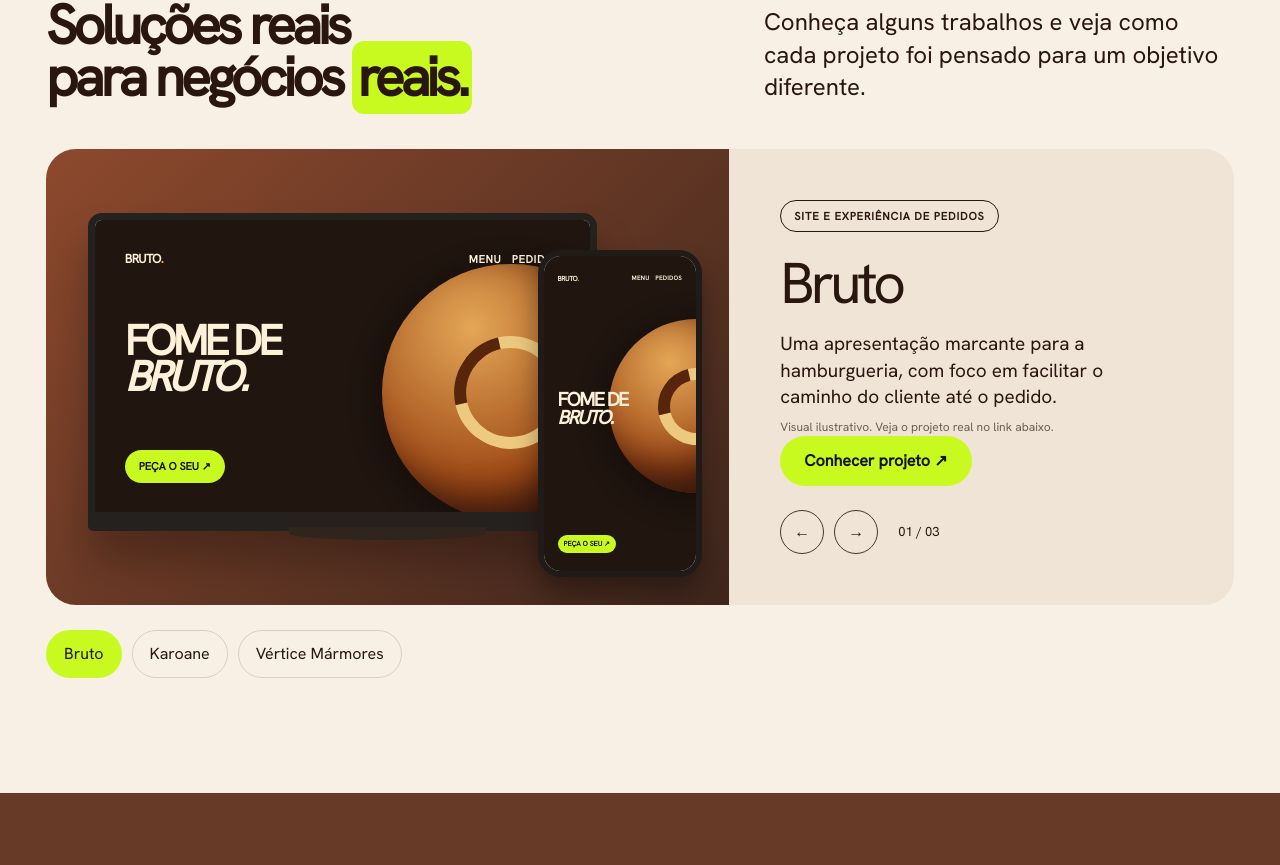
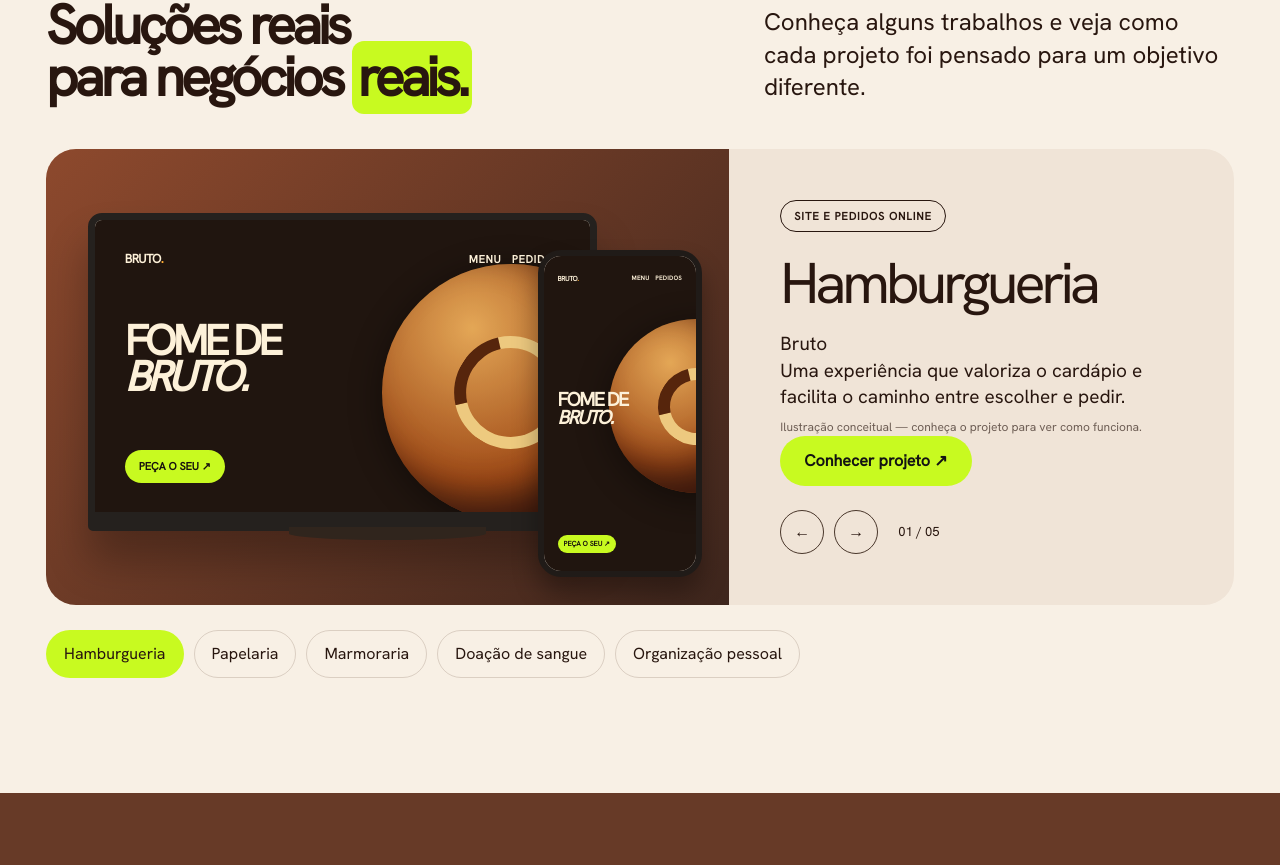
Before and after one commit to palomagl/unica, a React (Vite) app: page / in a window 1280 px wide. Shown: the part 2375-3240 px from the top of the page. Built offline with nearby package versions, Linux system fonts and the light colour scheme.

Commit message:
feat: expand portfolio to five sectors and refine mobile menu and project navigation

```diff
--- a/src/App.tsx
+++ b/src/App.tsx
@@ -31,28 +31,34 @@ const palettes = [
 
 const projects = [
   {
-    name: 'Bruto',
-    kind: 'Site e experiência de pedidos',
-    outcome: 'Uma apresentação marcante para a hamburgueria, com foco em facilitar o caminho do cliente até o pedido.',
-    visual: 'bruto',
-    url: 'https://borapedir-delivery.vercel.app/bruto',
+    name: 'Hamburgueria', brand: 'Bruto', kind: 'Site e pedidos online',
+    outcome: 'Uma experiência que valoriza o cardápio e facilita o caminho entre escolher e pedir.',
+    visual: 'bruto', url: 'https://borapedir-delivery.vercel.app/bruto',
     bg: 'linear-gradient(135deg,#8d492d,#3e261d)',
   },
   {
-    name: 'Karoane',
-    kind: 'Loja virtual',
-    outcome: 'Um espaço para apresentar produtos e criar uma experiência de compra mais prática e organizada.',
-    visual: 'karoane',
-    url: 'https://karoane.vercel.app/',
+    name: 'Papelaria', brand: 'Karoane', kind: 'Loja virtual',
+    outcome: 'Produtos organizados numa loja fácil de explorar, escolher e comprar.',
+    visual: 'karoane', url: 'https://karoane.vercel.app/',
     bg: 'linear-gradient(135deg,#eab3bc,#8a4b69)',
   },
   {
-    name: 'Vértice Mármores',
-    kind: 'Sistema e experiência digital',
-    outcome: 'Uma solução pensada para valorizar o trabalho da marmoraria e organizar etapas do atendimento.',
-    visual: 'vertice',
-    url: 'https://vertice-marmores.vercel.app/',
+    name: 'Marmoraria', brand: 'Vértice Mármores', kind: 'Sistema e experiência digital',
+    outcome: 'Uma solução para apresentar o trabalho da marmoraria e apoiar etapas do atendimento e orçamento.',
+    visual: 'vertice', url: 'https://vertice-marmores.vercel.app/',
     bg: 'linear-gradient(135deg,#8c8579,#403b35)',
+  },
+  {
+    name: 'Doação de sangue', brand: 'DOE+ RS', kind: 'Aplicação de impacto social',
+    outcome: 'Uma experiência digital para apoiar e incentivar a doação de sangue no Rio Grande do Sul.',
+    visual: 'doe', url: 'https://doe-mais-rs.vercel.app/',
+    bg: 'linear-gradient(135deg,#e65c5c,#71252d)',
+  },
+  {
+    name: 'Organização pessoal', brand: 'Minha Rotina', kind: 'Aplicativo de rotina',
+    outcome: 'Organização prática de atividades e hábitos no dia a dia, direto pelo celular.',
+    visual: 'rotina', url: '',
+    bg: 'linear-gradient(135deg,#8cc9b4,#305e58)',
   },
 ]
 
@@ -79,12 +85,26 @@ function ProjectArtwork({ visual, phone = false }: { visual: string; phone?: boo
     <div className="u-art-chip">EXPLORAR ↗</div>
     <div className="u-art-caption">PROPOSTA VISUAL · LOJA ONLINE</div>
   </div>
+  if (visual === 'doe') return <div className={`u-art u-art-doe ${phone ? 'u-art-phone' : ''}`}>
+    <div className="u-art-nav"><b>DOE<span>+</span> RS</b><span>DOAÇÃO DE SANGUE</span></div>
+    <div className="u-doe-symbol" aria-hidden="true">+</div>
+    <div className="u-art-title">UM GESTO.<br /><em>MUITAS VIDAS.</em></div>
+    <div className="u-art-chip">SAIBA MAIS ↗</div>
+    <div className="u-art-caption">CONCEITO VISUAL · IMPACTO SOCIAL</div>
+  </div>
+  if (visual === 'rotina') return <div className={`u-art u-art-rotina ${phone ? 'u-art-phone' : ''}`}>
+    <div className="u-art-nav"><b>minha rotina<span>.</span></b><span>MEU DIA</span></div>
+    <div className="u-rotina-lines" aria-hidden="true"><i/><i/><i/></div>
+    <div className="u-art-title">SEU DIA.<br /><em>SEU RITMO.</em></div>
+    <div className="u-art-chip">ORGANIZE-SE ↗</div>
+    <div className="u-art-caption">CONCEITO VISUAL · ORGANIZAÇÃO PESSOAL</div>
+  </div>
   return <div className={`u-art u-art-vertice ${phone ? 'u-art-phone' : ''}`}>
     <div className="u-art-nav"><b>VÉRTICE<span> / </span></b><span>MÁRMORES</span></div>
     <div className="u-vertice-shape"><span/><span/><span/></div>
     <div className="u-art-title">MATÉRIA.<br /><em>FORMA.</em></div>
     <div className="u-art-chip">CONHEÇA ↗</div>
-    <div className="u-art-caption">PROPOSTA VISUAL · MARMORARIA</div>
+    <div className="u-art-caption">CONCEITO VISUAL · MARMORARIA</div>
   </div>
 }
 
@@ -124,10 +144,12 @@ export default function App() {
             <a href="#cores">Diferenciais</a><a href="#sobre">Sobre</a><a href="#contato">Contato</a>
           </nav>
           <a className="u-pill" href={QUOTE_LINK} target="_blank" rel="noopener noreferrer">Pedir orçamento ↗</a>
-          <button className="u-hamburger" type="button" aria-label="Abrir menu" aria-expanded={openMenu} onClick={() => setOpenMenu(v => !v)}>☰</button>
-          {openMenu && <nav className="u-mobile-nav" aria-label="Menu mobile">
-            {[['Projetos','#projetos'],['Serviços','#servicos'],['Diferenciais','#cores'],['Sobre','#sobre'],['Contato','#contato']].map(([name,href]) => <a onClick={() => setOpenMenu(false)} href={href} key={href}>{name}</a>)}
-            <a href={QUOTE_LINK} target="_blank" rel="noopener noreferrer">Pedir orçamento ↗</a>
+          <button className="u-hamburger" type="button" aria-label={openMenu ? 'Fechar menu' : 'Abrir menu'} aria-controls="u-mobile-menu" aria-expanded={openMenu} onClick={() => setOpenMenu(v => !v)}>
+            <span className={`u-ham-lines ${openMenu ? 'open' : ''}`}><i/><i/><i/></span>
+          </button>
+          {openMenu && <nav id="u-mobile-menu" className="u-mobile-nav" aria-label="Menu mobile">
+            {[['Projetos','#projetos'],['Serviços','#servicos'],['Diferenciais','#cores'],['Sobre','#sobre'],['Contato','#contato']].map(([name,href]) => <a onClick={() => setOpenMenu(false)} href={href} key={href}>{name}<span aria-hidden="true">↗</span></a>)}
+            <a className="u-mobile-quote" href={QUOTE_LINK} target="_blank" rel="noopener noreferrer" onClick={() => setOpenMenu(false)}>Pedir orçamento <span aria-hidden="true">↗</span></a>
           </nav>}
         </header>
         <div className="u-hero u-wrap">
@@ -205,13 +227,13 @@ export default function App() {
             </div>
             <div className="u-project-copy">
               <span className="u-kicker">{p.kind}</span>
-              <h3>{p.name}</h3>
-              <p>{p.outcome}</p><p className="u-concept-note">Visual ilustrativo. Veja o projeto real no link abaixo.</p>
-              <a href={p.url} target="_blank" rel="noopener noreferrer" className="u-pill">Conhecer projeto ↗</a>
+              <h3>{p.name}</h3><p className="u-project-brand">{p.brand}</p>
+              <p>{p.outcome}</p><p className="u-concept-note">Ilustração conceitual — conheça o projeto para ver como funciona.</p>
+              {p.url ? <a href={p.url} target="_blank" rel="noopener noreferrer" className="u-pill">Conhecer projeto ↗</a> : <a href={QUOTE_LINK} target="_blank" rel="noopener noreferrer" className="u-pill">Quero um app assim ↗</a>}
               <div className="u-project-controls">
                 <button className="u-control" type="button" aria-label="Projeto anterior" onClick={()=>changeProject(-1)}>←</button>
                 <button className="u-control" type="button" aria-label="Próximo projeto" onClick={()=>changeProject(1)}>→</button>
-                <span style={{alignSelf:'center',marginLeft:10,fontSize:13}}>{String(project+1).padStart(2,'0')} / 03</span>
+                <span style={{alignSelf:'center',marginLeft:10,fontSize:13}}>{String(project+1).padStart(2,'0')} / {String(projects.length).padStart(2,'0')}</span>
               </div>
             </div>
           </div>
@@ -231,7 +253,7 @@ export default function App() {
       </section>
 
       <section id="contato" className="u-final">
-        <div className="u-wrap u-reveal"><h2>Vamos transformar sua ideia em resultado?</h2><a className="u-pill" style={{background:'#24170f',color:'#fff'}} href={QUOTE_LINK} target="_blank" rel="noopener noreferrer">Pedir orçamento ↗</a></div>
+        <div className="u-wrap u-reveal"><h2>Vamos transformar sua ideia em resultado?</h2><a className="u-pill u-pill-final" href={QUOTE_LINK} target="_blank" rel="noopener noreferrer">Pedir orçamento ↗</a></div>
       </section>
       <footer className="u-footer"><div className="u-wrap"><strong>ÚNICA® — ESTÚDIO DIGITAL</strong><span>Design com personalidade. Soluções com propósito.</span><a href="#inicio">Voltar ao topo ↑</a></div></footer>
     </div>
```
